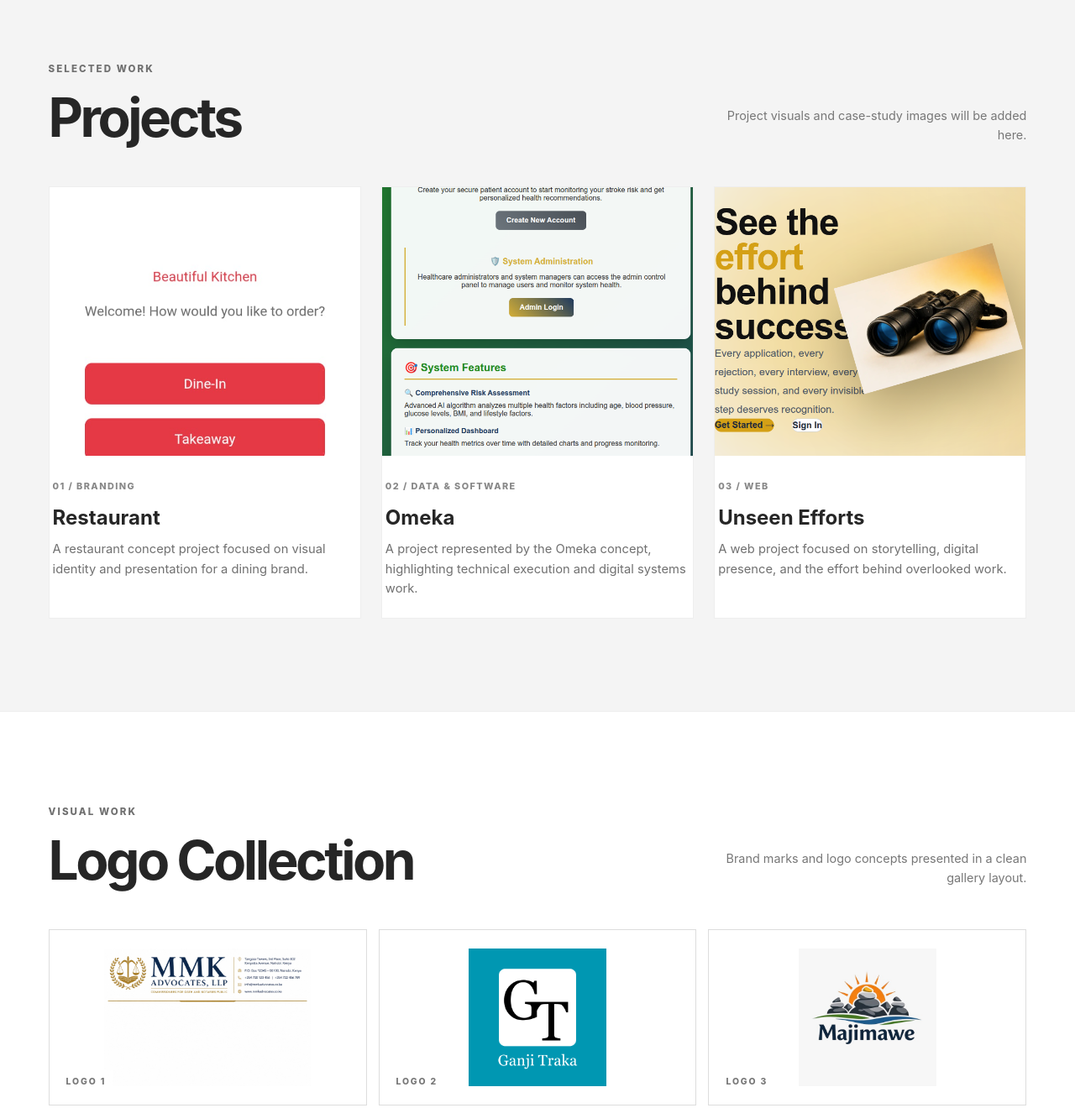
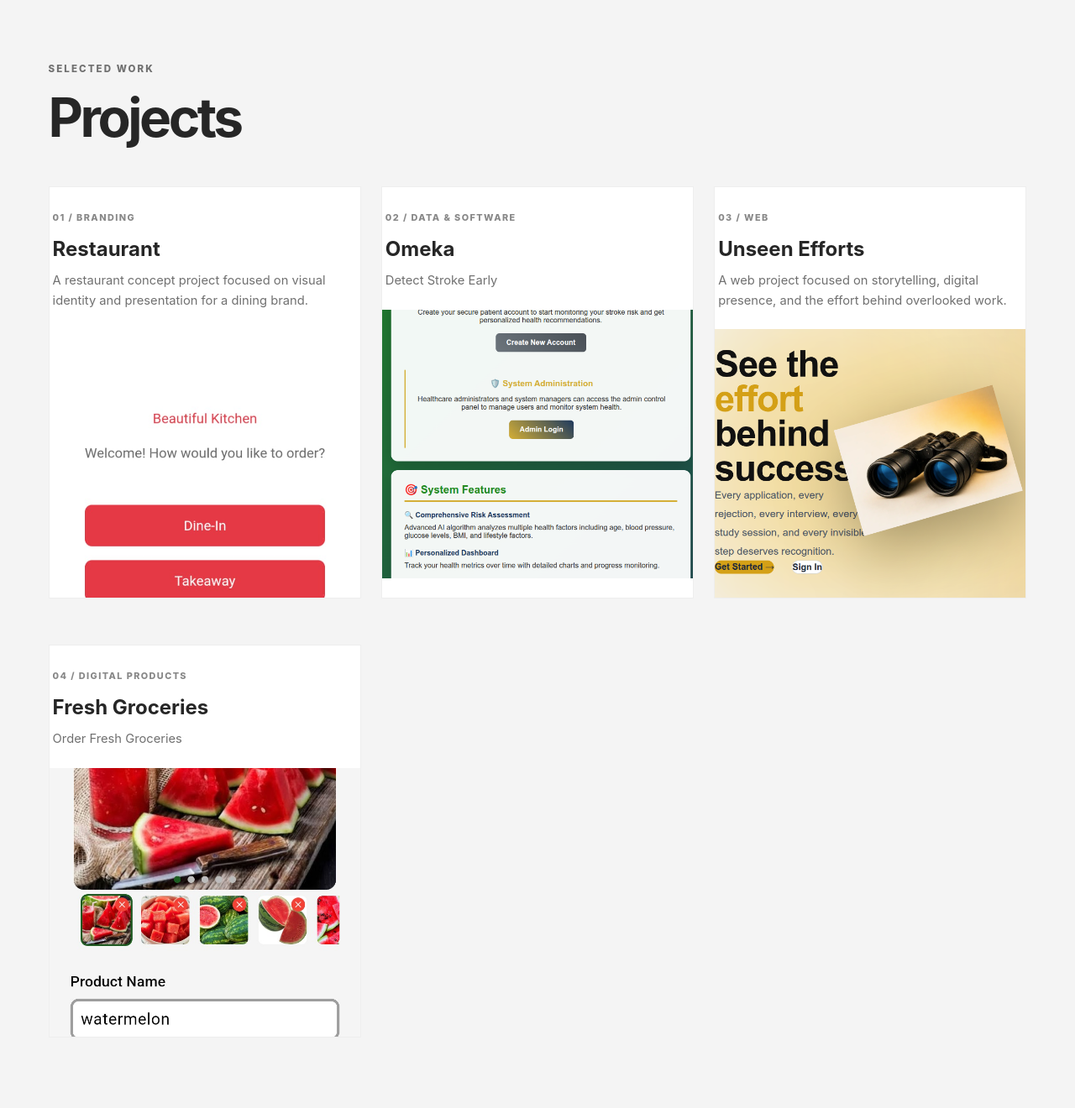
Before and after one commit to Quat254/ibrahim-mwangi-portfolio, a plain HTML site: page index.html in a window 1280 px wide. Shown: the part 1400-2720 px from the top of the page at 84% size. Drawn offline with Linux system fonts and the light colour scheme.

Commit message:
Add fresh groceries project

```diff
--- a/index.html
+++ b/index.html
@@ -68,20 +68,23 @@
   <div class="container">
     <div class="section-head">
       <div><p class="kicker">SELECTED WORK</p><h2>Projects</h2></div>
-      <p class="section-note">Project visuals and case-study images will be added here.</p>
     </div>
     <div class="project-grid">
       <article class="project">
+        <div class="project-info"><span>01 / BRANDING</span><h3>Restaurant</h3><p>A restaurant concept project focused on visual identity and presentation for a dining brand.</p></div>
         <img class="project-image" src="images/restaurant.jpeg" alt="Restaurant project">
-        <div class="project-info"><span>01 / BRANDING</span><h3>Restaurant</h3><p>A restaurant concept project focused on visual identity and presentation for a dining brand.</p></div>
       </article>
       <article class="project">
-        <img class="project-image" src="images/omeka.png" alt="Omeka project">
-        <div class="project-info"><span>02 / DATA & SOFTWARE</span><h3>Omeka</h3><p>A project represented by the Omeka concept, highlighting technical execution and digital systems work.</p></div>
+        <div class="project-info"><span>02 / DATA & SOFTWARE</span><h3>Omeka</h3><p>Detect Stroke Early</p></div>
+        <img class="project-image" src="images/omeka.png" alt="Omeka stroke detection project">
       </article>
       <article class="project">
+        <div class="project-info"><span>03 / WEB</span><h3>Unseen Efforts</h3><p>A web project focused on storytelling, digital presence, and the effort behind overlooked work.</p></div>
         <img class="project-image" src="images/unseen-efforts.png" alt="Unseen Efforts project">
-        <div class="project-info"><span>03 / WEB</span><h3>Unseen Efforts</h3><p>A web project focused on storytelling, digital presence, and the effort behind overlooked work.</p></div>
+      </article>
+      <article class="project">
+        <div class="project-info"><span>04 / DIGITAL PRODUCTS</span><h3>Fresh Groceries</h3><p>Order Fresh Groceries</p></div>
+        <img class="project-image" src="images/grocery.jpeg" alt="Fresh Groceries ordering platform">
       </article>
     </div>
   </div>
@@ -91,7 +94,6 @@
   <div class="container">
     <div class="section-head">
       <div><p class="kicker">VISUAL WORK</p><h2>Logo Collection</h2></div>
-      <p class="section-note">Brand marks and logo concepts presented in a clean gallery layout.</p>
     </div>
     <div class="logo-grid">
       <div class="logo-card"><img src="images/logo1.jpeg" alt="Logo 1"><span>LOGO 1</span></div>
```
Also changed, not shown: images/grocery.jpeg (added).
